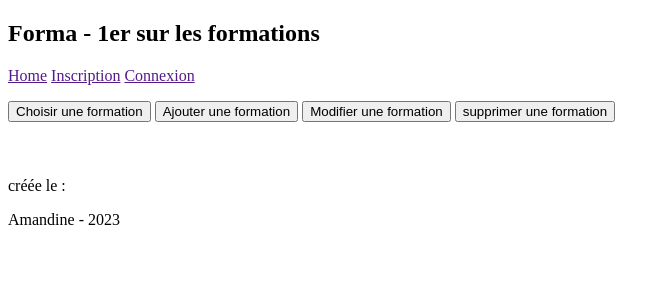
After one commit to AmandineDubreuil/ceppic_dwwm_foad_23_03_2023, a PHP site: page /view/indexView.php in a window 1280 px wide. The commit adds this page. Shown: the top 300 px of the page, without its empty margins (0-670 px from the left). Run offline with PHP 8.4, Linux system fonts and the light colour scheme.

Commit message:
ajout pdo

```diff
--- a/index.php
+++ b/index.php
@@ -1,2 +1,6 @@
 <?php
-echo 'test';
+session_start();
+include './inc/fonctions.php';
+
+
+include './view/indexView.php';
--- /dev/null
+++ b/view/indexView.php
@@ -0,0 +1,44 @@
+<!DOCTYPE html>
+<html lang="en">
+
+<head>
+    <meta charset="UTF-8">
+    <meta http-equiv="X-UA-Compatible" content="IE=edge">
+    <meta name="viewport" content="width=device-width, initial-scale=1.0">
+    <title>Forma</title>
+    <link rel="stylesheet" href="../assets/css/style.css">
+</head>
+
+<body>
+    <header>
+        <nav>
+            <h1>Forma - 1er sur les formations</h1>
+            <p>
+                <a href="">Home</a>
+                <a href="">Inscription</a>
+                <a href="">Connexion</a>
+            </p>
+        </nav>
+    </header>
+    <main>
+        <div>
+            <a href=""><button> Choisir une formation</button></a>
+            <a href=""><button> Ajouter une formation</button></a>
+            <a href=""><button> Modifier une formation</button></a>
+            <a href=""><button> supprimer une formation</button></a>
+        </div>
+        <section>
+            <article>
+                <h4></h4>
+                <div><img src="" alt=""></div>
+                <p></p>
+                <p>créée le :</p>
+            </article>
+        </section>
+    </main>
+    <footer>
+        <p>Amandine - 2023</p>
+    </footer>
+</body>
+
+</html>
```
Also changed, not shown: inc/pdo.php (added, +23 -0 lines), assets/css/style.css (added), inc/fonctions.php (added), register/index.php (added).
